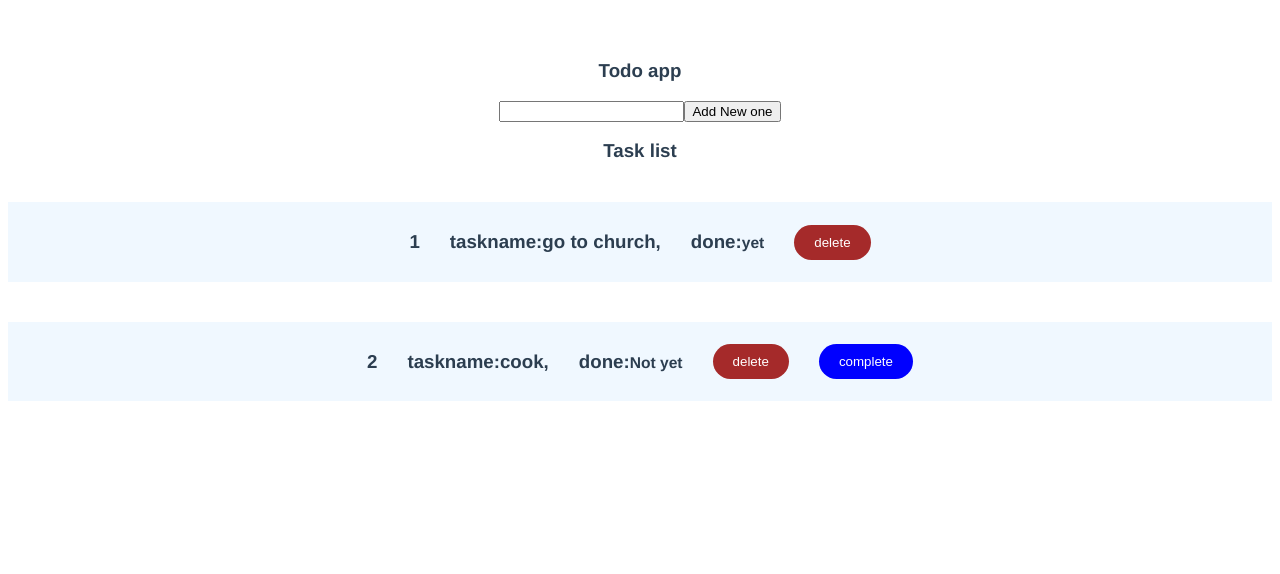
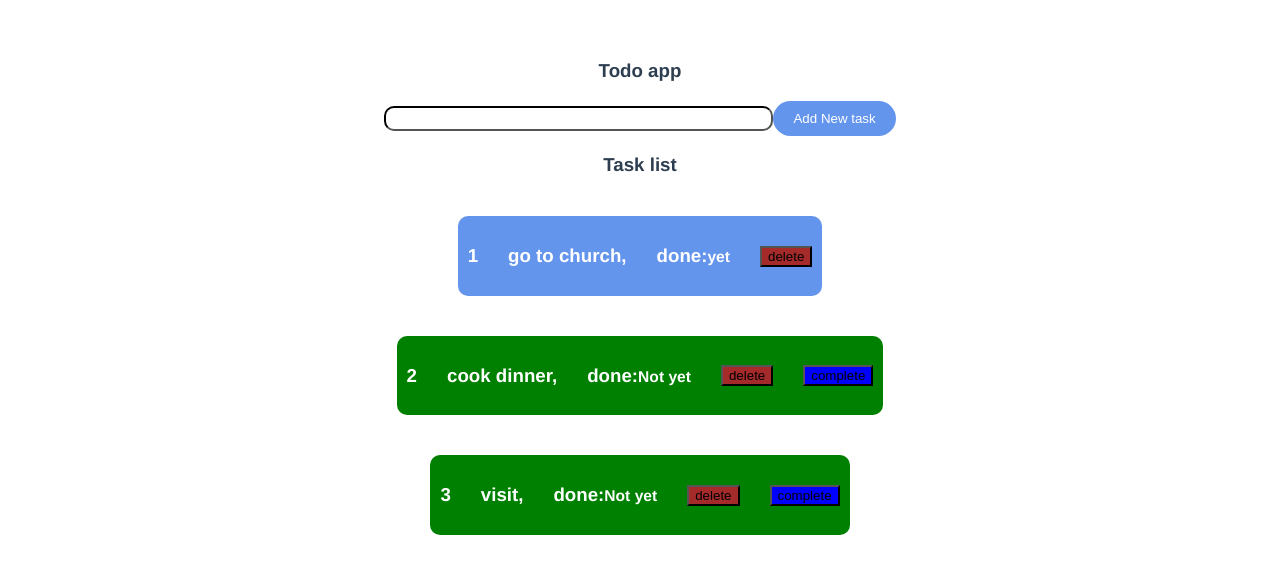
Before and after one commit to CyberShriver/vue-animation, a Vue app: page / in a window 1280 px wide. Shown: the top 574 px of the page. Built offline with nearby package versions, Linux system fonts and the light colour scheme; data requests are answered from the project's data file.

Commit message:
add task component

```diff
--- a/data/db.json
+++ b/data/db.json
@@ -6,8 +6,14 @@
       "done": true
     },
     {
-      "name": "cook",
+      "name": "cook dinner",
+      "done": false,
       "id": 2
+    },
+    {
+      "name": "visit",
+      "done": false,
+      "id": 3
     }
   ]
 }
--- a/src/components/TodolistView.vue
+++ b/src/components/TodolistView.vue
@@ -1,11 +1,12 @@
 <template>
     <h3>Task list</h3>
     <div class="lists" v-for="data of alltask" :key="data.id">
-            <div class="list">
+
+            <div class="list" :class="{'completed':data.done}">
                 <h3><span>{{data.id}}</span></h3>
-                <h3><span>taskname:</span>{{data.name}},</h3>
+                <h3>{{data.name}},</h3>
                 <h3><span>done:</span><small v-if="data.done">yet</small><small v-if="!data.done">Not yet</small></h3>
-                <button class="btn-danger">delete</button>
+                <button class="btn-danger" @click="deletetask(data.id)">delete</button>
                 <button class="btn-primary" v-if="!data.done" @click="complete(data.id)">complete</button>
             </div>
 
@@ -27,7 +28,9 @@ export default{
         }
     },
     methods:{
-       ...mapActions(["getalltodo","deletetask","completetask"])
+       ...mapActions(["getalltodo","deletetask","completetask"]),
+
+
 
     },
 
@@ -54,10 +57,18 @@ export default{
     display: flex;
     justify-content:flex-start;
     gap: 30px;
-   align-items: center;
+    color: white;
+    overflow: hidden;
+
+    align-items: center;
+
+   background-color:green;
+   padding: 10px;
+   border: 0;
+   border-radius: 10px;
 }
-.notdone{
-    background-color: brown;
+.completed{
+    background-color:cornflowerblue;
 }
 .btn-primary{
     background-color: blue;
@@ -65,14 +76,14 @@ export default{
 .btn-danger{
     background-color: brown;
 }
-button{
-    background-color: crimson;
 
-    border: 0;
-    padding: 10px 20px;
 
-    border-radius: 20px;
-    color: white;
+.lists{
+    display: flex;
+    justify-content: center;
+    text-align: center;
+    margin-top: 40px;
+
 
 }
 
--- a/src/components/newtodoView.vue
+++ b/src/components/newtodoView.vue
@@ -1,92 +1,66 @@
 <template>
     <div class="todolist">
+
         <form >
             <input type="text" v-model="taskname">
-            <button type="submit" @click="addnewtask">Add New one</button>
+            <button type="submit" @click="addtask">Add New task</button>
         </form>
     </div>
 
 </template>
 
 <script>
-import axios from 'axios'
-const url='http://localhost:3003/taskstodo'
+import { mapActions } from 'vuex';
+
 export default{
 
     data(){
         return{
+            taskname:''
 
-            list:[],
-            taskname:'',
         }
 
     },
 
-    async created(){
-        try {
-            const response = await axios.get(url);
+    methods:{
+        ...mapActions(['newtask']),
 
-        this.list = response.data;
+        addtask(e){
+            e.preventDefault()
+            this.newtask(this.taskname)
+            this.taskname=''
 
-        } catch (error) {
-            console.error(error);
         }
-    },
-    methods:{
-        async addnewtask()
-        {
-            try {
-               const res= await axios.post(url,{
-                name:this.taskname
-
-            })
-            this.list = [...this.todos, res.data];
-
-            this.taskname= "";
-
-            } catch (error) {
-                console.log(error)
-
-            }
-        },
-        async complete(id) {
- try {
-    await axios.patch(`${url}/${id}`, {
-      done: true,
-    });
-
-    this.list =this.list.map(todo => {
-      if (todo.id === id) {
-        todo.done = true;
-      }
-
-      return todo;
-    });
-  } catch (e) {
-    console.error(e);
-  }
-},
-
 
 
     }
 
 }
 </script>
-<style>
+<style scoped>
 
-.todolist{
-   display: inline-block;
-   align-items: center;
+button{
+    background-color:cornflowerblue;
+
+    border: 0;
+    padding: 10px 20px;
+
+    border-radius: 20px;
+    color: white;
+
 }
+form{
+    display: block;
 
-.lists{
-    display: flex;
-    justify-content: center;
-    text-align: center;
-    padding: 10px;
-    margin-top: 40px;
-    background-color: aliceblue;
+}
+input
+{
+    display: inline-block;
+    width: 30%;
+    border-radius: 10px;
+    border-color: black;
+    position: relative;
+    padding: 3px;
 
 }
 </style>
--- a/src/store/index.js
+++ b/src/store/index.js
@@ -57,8 +57,8 @@ export default createStore({
         },
         async deletetask({commit},idtask){
             try {
-                await axios.delete(`${this.state.url}/${id}`)
-                commit('DELETETODO',id)
+                await axios.delete(`${this.state.url}/${idtask}`)
+                commit('DELETETODO',idtask)
 
 
             } catch (error) {
@@ -68,10 +68,11 @@ export default createStore({
         },
         async completetask({commit},updatetask){
             try {
-                const response=await axios.delete(`${this.state.url}/${id}`,updatetask)
+                const response=await axios.delete(`${this.state.url}/${updatetask.id}`,updatetask)
                 commit('COMPLTETETODO',response.data)
 
             } catch (error) {
+                console.log(error)
 
             }
         }
```
